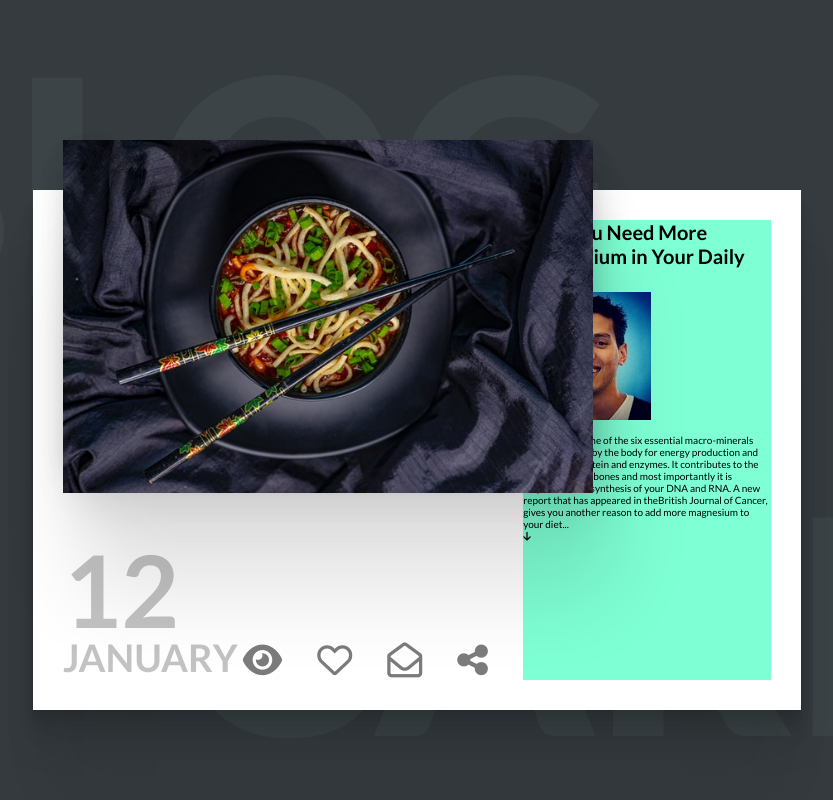
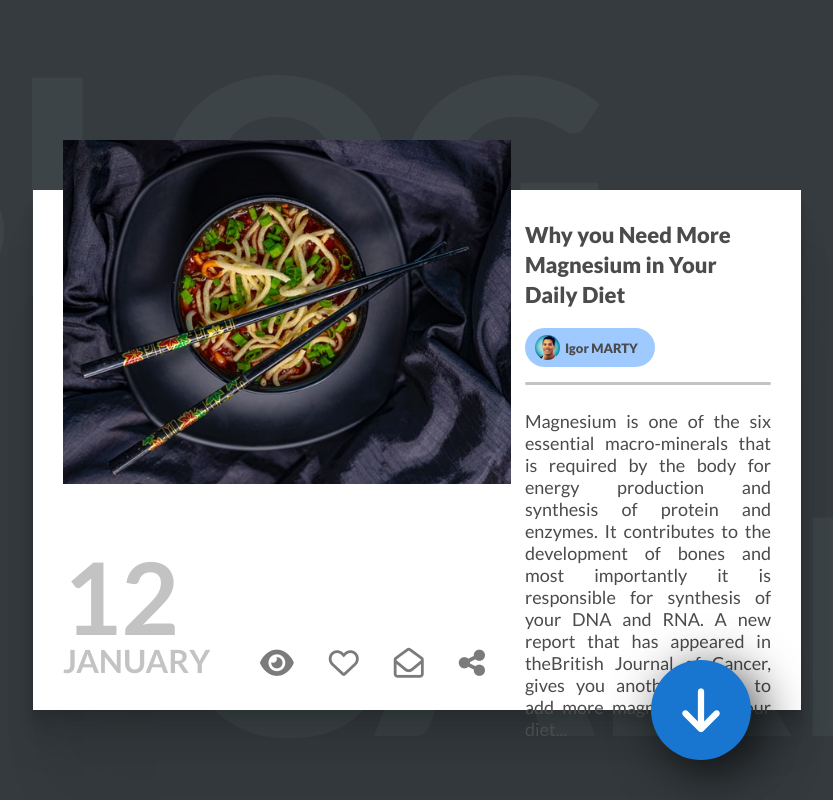
Before and after one commit to sylvano20/chalenge-css, a plain HTML site: page index.html in a window 1280 px wide. Shown: the whole page, without its empty margins (223-1056 px from the left). Drawn offline with Linux system fonts and the light colour scheme.

Commit message:
integration de la partie gauche du card

```diff
--- a/css/styles.css
+++ b/css/styles.css
@@ -89,8 +89,8 @@ html {
 
 /* debut style image  */
 .card__card-left__image {
-    width: 530px;
-    height: 320px;
+    width: 35vw;
+    height: 0;
     position: absolute;
     top: -8rem;
     box-shadow:
@@ -104,41 +104,44 @@ html {
 
 .card__card-left__photo-culinaire {
     width: 100%;
+    height: 43vh;
+    object-fit: cover;
 }
 
 /* debut du style de la date */
 .card__card-left__date {
     display: flex;
+    width: 35%;
+    margin-right: 3rem;
     flex-direction: column;
     align-items: flex-start;
-
+    justify-content: flex-end;
 
 }
 
 .card__card-left__date__jour {
-    font-size: 10rem;
+    font-size: clamp(1rem, 10vw, 10rem);
     color: var(--date-color);
     line-height: 9rem;
 }
-.card__card-left__date__mois{
-    font-size: 3.8rem;
+
+.card__card-left__date__mois {
+    font-size: clamp(1.5rem, 2.5vw, 3.8rem);
     color: var(--date-color);
 }
 
 /* debut style information */
-.card__card-left__info{
-    width: 20vw;
+.card__card-left__info {
     display: flex;
-
     list-style: none;
     justify-content: flex-end;
     gap: 3.5rem;
 
 }
-.card__card-left__info li  {
-   font-size: 3.5rem;
-   color: var(--liste-color);
 
+.card__card-left__info li {
+    font-size: clamp(1.5rem, 2.5vw, 3rem);
+    color: var(--liste-color);
 }
 
 /* fin du style pour container de droite*/
@@ -146,10 +149,76 @@ html {
 /* debut du style pour container de gauche  */
 .card__card-right {
     width: 35%;
-    background-color: aquamarine;
+    margin-left: 4rem;
+    position: relative;
 }
 
+.card__card-right__titre {
+    font-size: 2.2rem;
+    color: var(--titre-color);
+    font-weight: 800;
+    line-height: 3rem;
+}
 
+.card__card-right__author {
+    width: 130px;
+    height: auto;
+    background-color: var(--author-bg-color);
+    display: flex;
+    align-items: center;
+    padding: 0.7rem 1rem;
+    border-radius: 20px;
+    gap: 0.5rem;
+    margin: 1.8rem 0 1.5rem 0;
+}
+
+.card__card-right__author__photo-author {
+    width: 2.5rem;
+    border-radius: 50%;
+}
+
+.card__card-right__author__nom-author {
+    font-size: 1.3rem;
+    font-weight: 800;
+    color: var(--titre-color);
+}
+
+.card__card-right__separated {
+    width: 100%;
+    height: 0.3rem;
+    border-radius: 5px;
+    background-color: var(--separator-bg-color);
+}
+
+.card__card-right__description {
+    font-size: 1.8rem;
+    text-align: justify;
+    color: var(--paragraphe-color);
+    line-height: 2.2rem;
+    margin-top: 2.5rem;
+}
+
+/* style de bouton download */
+.card__card-right__icon-download {
+    position: absolute;
+    right: 2rem;
+    bottom: -8rem;
+    width: 100px;
+    display: flex;
+    justify-content: center;
+    align-items: center;
+    height: 100px;
+    border-radius: 50%;
+    background-color: var(--icon-download-bg-color);
+    box-shadow: 10px 10px 50px 0px rgba(0,0,0,0.75);
+    cursor: pointer;
+}
+
+.fa{
+   color: #fff;
+   font-size: 5rem;
+   font-weight: 900;
+}
 /* fin du style pour container de gauche*/
 
 
--- a/index.html
+++ b/index.html
@@ -42,7 +42,7 @@
                     Why you Need More Magnesium in Your Daily Diet
                 </h1>
                 <div class="card__card-right__author">
-                    <div class="card__card-right__author__photo-author"><img src="/image/igor.jpg" alt=""></div>
+                    <img class="card__card-right__author__photo-author" src="/chalenge-css/image/igor.jpg" alt="">
                     <h4 class="card__card-right__author__nom-author">Igor MARTY</h4>
                 </div>
                 <div class="card__card-right__separated"></div>
@@ -53,7 +53,7 @@
                     theBritish Journal of Cancer, gives you another reason to add more magnesium to your diet...
                 </p>
                 <div class="card__card-right__icon-download">
-                    <i class="fa fa-arrow-down"></i>
+                    <i class="fa fa-arrow-down "></i>
                 </div>
             </div>
             <!-- fin de la partie gauche de la carte -->
```
